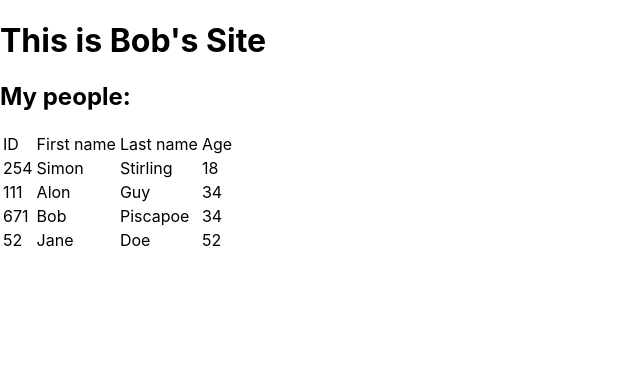
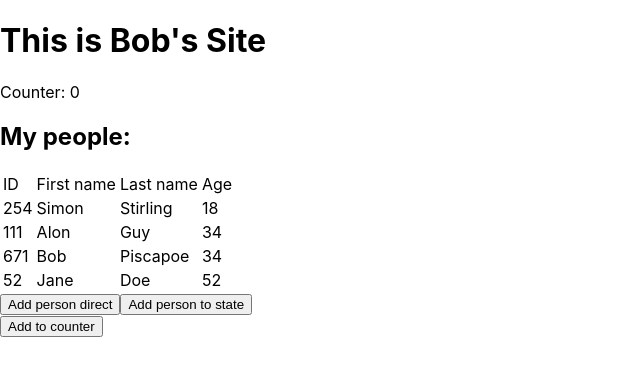
Before and after one commit to Simonsbs/D290323ER, a React (Create React App) app in the folder React/myapp2/: page / in a window 1280 px wide. Shown: the top 376 px of the page, without its empty margins (0-640 px from the left). Built offline with nearby package versions, Linux system fonts and the light colour scheme.

Commit message:
added states

```diff
--- a/React/myapp2/src/Components/MyDataTable.js
+++ b/React/myapp2/src/Components/MyDataTable.js
@@ -1,3 +1,4 @@
+import { useState } from "react";
 import MyDataRow from "./MyDataRow";
 
 const listOfPeople = [
@@ -19,8 +20,35 @@ const listOfPeople = [
 }*/
 
 function MyDataTable() {
+    const [people, setPeople] = useState([
+                                            {id: 254, fName: "Simon", lName: "Stirling", age: 18},
+                                            {id: 111, fName: "Alon", lName: "Guy", age: 34},
+                                            {id: 671, fName: "Bob", lName: "Piscapoe", age: 34},
+                                            {id: 52, fName: "Jane", lName: "Doe", age: 52},
+                                        ]);
+    const [counter, setCounter] = useState(0);
+
+    const addPersonDirect = () => {
+        listOfPeople.push({id: 123, fName: "Emma", lName: "Smith", age: 25});
+        console.log('Added person to list');
+    };
+
+    const addPersonToState = () => {
+        setPeople([
+            ...people,
+            {id: 123, fName: "Emma", lName: "Smith", age: 25}
+        ]);
+    };
+
+    const addToCounter = () => {
+        setCounter(counter + 1);
+    };
+
     return (
         <>
+            <div>
+                Counter: {counter}
+            </div>
             <h2>My people:</h2>
             <table>
                 <thead>
@@ -52,12 +80,23 @@ function MyDataTable() {
                             //     <MyDataRow {...person} />
                             // ))
 
-                            listOfPeople.map((person) => (
+                            people.map((person) => (
                                 <MyDataRow key={person.id} person={person} />
                             ))
                         }
                 </tbody>
             </table>
+            <button onClick={addPersonDirect}>
+                Add person direct
+            </button>
+
+            <button onClick={addPersonToState}>
+                Add person to state
+            </button>
+            <br />
+            <button onClick={addToCounter}>
+                Add to counter
+            </button>
         </>
     );
 }
```
